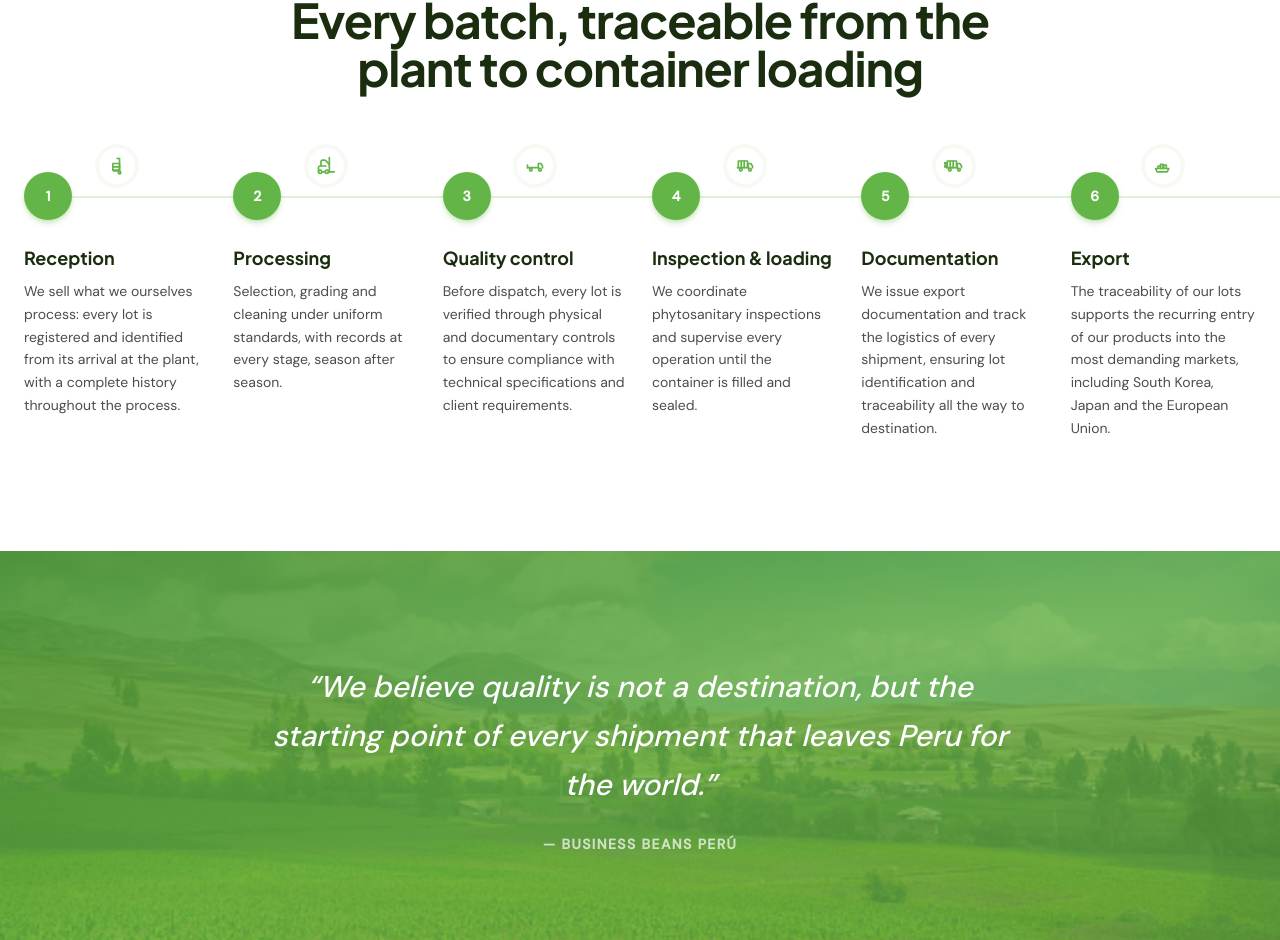
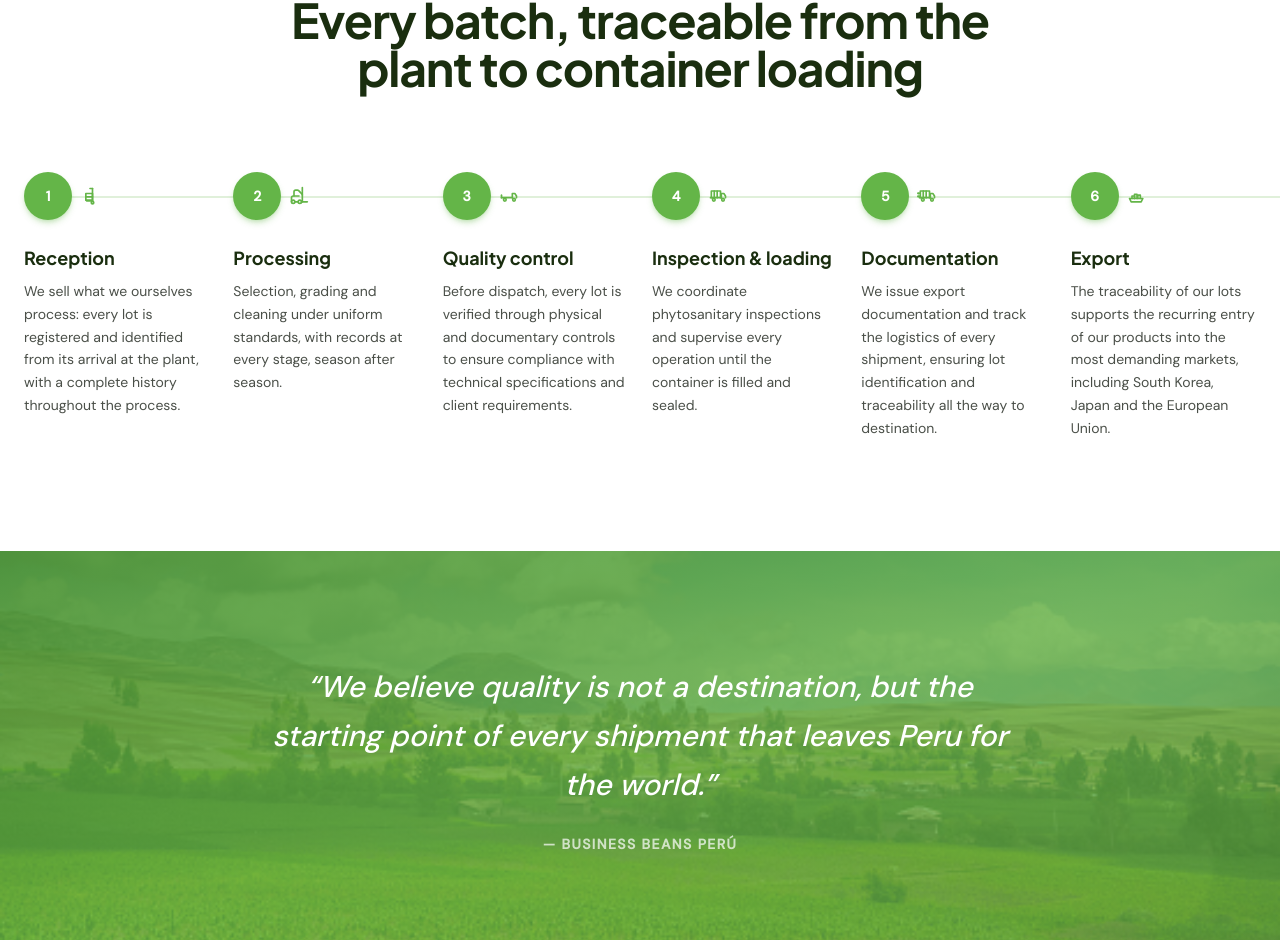
Before and after one commit to Mathifa59/BeansBusiness, a Next.js app: page /en/nosotros in a window 1280 px wide. Shown: the part 2035-2975 px from the top of the page. Built offline with nearby package versions, Linux system fonts and the light colour scheme.

Commit message:
improve beans v.32

```diff
--- a/components/sections/nosotros/ProcessSection.tsx
+++ b/components/sections/nosotros/ProcessSection.tsx
@@ -78,7 +78,7 @@ function ContainerTruckMovingIcon(props: IconProps) {
       <path d="M16 14V9h3l2 3v2" />
       <circle cx="7" cy="16.5" r="1.6" />
       <circle cx="18" cy="16.5" r="1.6" />
-      <path d="M0.8 8.8h2.4M0.8 12.5h2.4" strokeWidth={3.2} />
+      <path d="M1.3 8.8h1.3M1.3 12.5h1.3" strokeWidth={2.6} />
     </Glyph>
   );
 }
@@ -136,8 +136,11 @@ export function ProcessSection() {
               transition={{ duration: 0.5, delay: i * 0.1 }}
               className="relative flex gap-5 lg:flex-col lg:gap-0"
             >
-              <div className="relative z-10 flex h-12 w-12 shrink-0 items-center justify-center rounded-full bg-primary text-sm font-bold text-white shadow-md shadow-primary/30">
-                {i + 1}
+              <div className="relative z-10 flex shrink-0 items-center gap-2">
+                <div className="flex h-12 w-12 shrink-0 items-center justify-center rounded-full bg-primary text-sm font-bold text-white shadow-md shadow-primary/30">
+                  {i + 1}
+                </div>
+                <Transport className="hidden h-5 w-5 shrink-0 text-primary lg:block" />
               </div>
 
               <div className="lg:mt-6">
@@ -156,10 +159,6 @@ export function ProcessSection() {
                   <span className="h-px w-8 bg-primary/30" />
                 </div>
               </div>
-
-              <div className="absolute -top-6 left-1/2 z-10 hidden h-9 w-9 -translate-x-1/2 items-center justify-center rounded-full bg-white text-primary ring-4 ring-off-white lg:flex">
-                <Transport className="h-5 w-5" />
-              </div>
             </AnimatedSection>
           ))}
         </div>
```
